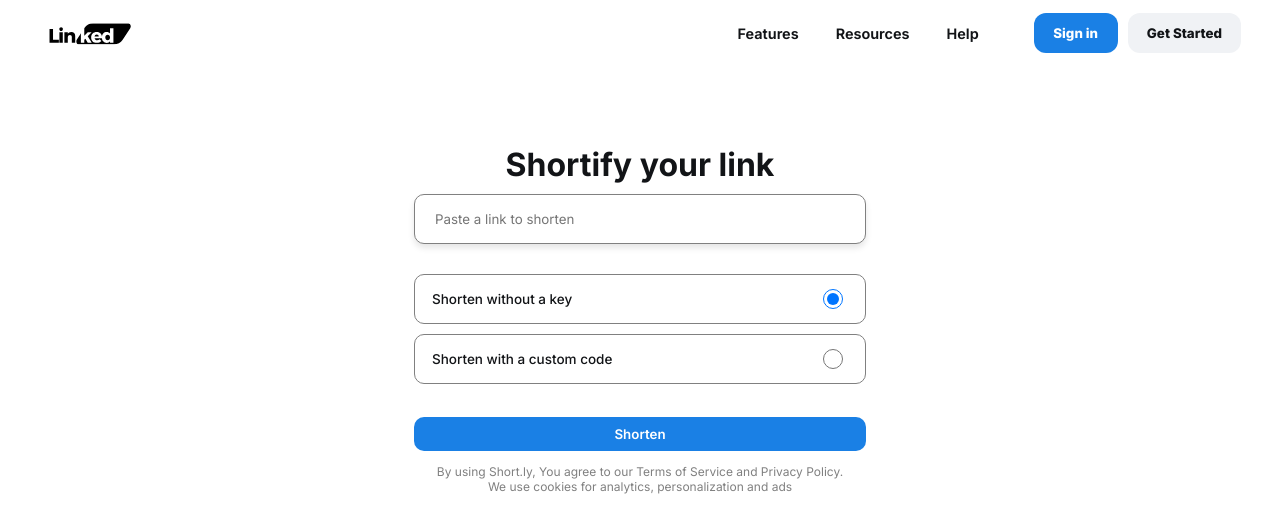
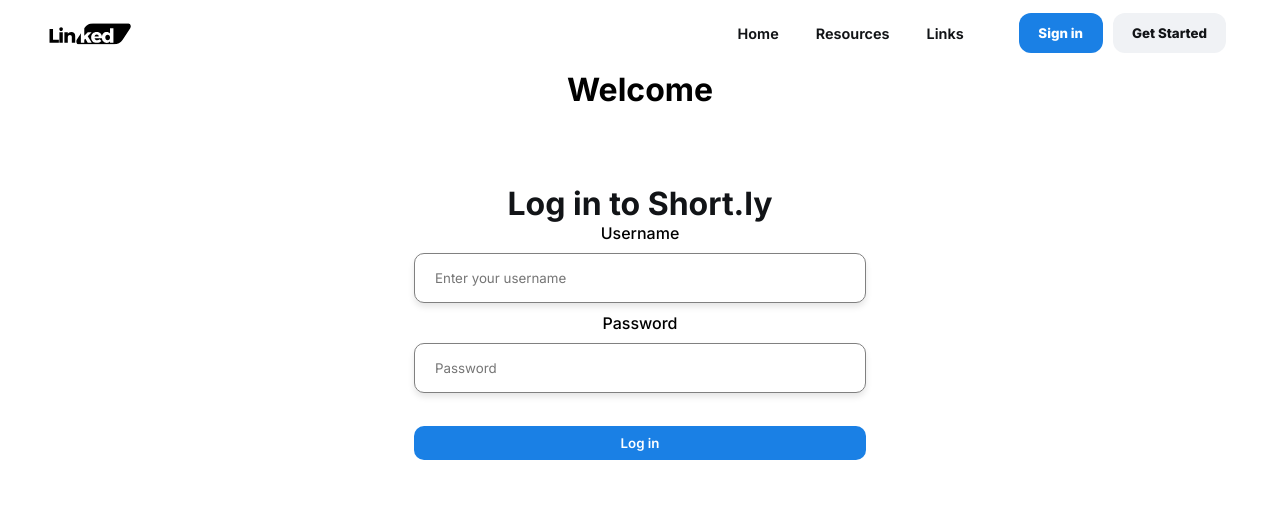
Before and after one commit to Kennysaruni/ls-frontend, a React (Create React App) app: page /login in a window 1280 px wide. Shown: the top 532 px of the page. Built offline with nearby package versions, Linux system fonts and the light colour scheme; no server answers.

Commit message:
Added not found added react router TODO: add user accounts

```diff
--- a/package.json
+++ b/package.json
@@ -11,6 +11,7 @@
     "react": "^18.2.0",
     "react-copy-to-clipboard": "^5.1.0",
     "react-dom": "^18.2.0",
+    "react-router-dom": "^6.22.3",
     "react-scripts": "5.0.1",
     "web-vitals": "^2.1.4"
   },
--- a/src/App.js
+++ b/src/App.js
@@ -2,14 +2,23 @@
 import Links from './components/Links';
 import Form from './components/Form';
 import Navbar from './components/Navbar';
+import Login from './components/Login';
+import { BrowserRouter, Routes, Route } from 'react-router-dom';
+import Notfound from './components/Notfound';
 
 function App() {
   return (
-    <div>
-      <Navbar/>
-      {/* <Links/> */}
-      <Form/>
-    </div>
+    <BrowserRouter>
+      <div>
+        <Navbar />
+        <Routes>
+          <Route path='/' exact element={<Form/>} />
+          <Route path='/links' element={<Links/>} />
+          <Route path='/notfound' element={<Notfound/>} />
+          <Route path='/login' element={<Login/>} />
+        </Routes>
+      </div>
+    </BrowserRouter>
   );
 }
 
--- a/src/components/Links.css
+++ b/src/components/Links.css
@@ -9,6 +9,7 @@
     display: flex;
     align-items: flex-start;
     flex-direction: column;
+    padding-top: -50px;
 }
 
 .title {
--- /dev/null
+++ b/src/components/Login.jsx
@@ -0,0 +1,42 @@
+import React, { useState } from 'react'
+import './Login.css'
+import API_BASE_URL from '../utilities/env'
+
+function Login() {
+    const [username,setUsername] = useState('')
+    const [password,setPassword] = useState('')
+    const [details,setDetails] = useState([])
+
+    function handleLogin(){
+        fetch(`${API_BASE_URL}/login`,{
+            method: 'POST',
+            headers :{
+                'Content-Type':'application/json'
+            },
+            body: JSON.stringify({username,password})
+        })
+        .then(res => res.json())
+        .then(data => setDetails(data))
+    }
+
+    console.log(details)
+  return (
+    <div className='form-container'>
+        <h1>Welcome {details.username}</h1>
+        <h1 className="title">Log in to Short.ly</h1>
+        <form onSubmit={handleLogin} >
+            <div className="input-group">
+            <label htmlFor="username"> Username
+             <input type="text" className='input-block'  placeholder='Enter your username' id='username' onChange={e => setUsername(e.target.value)}/>
+            </label>
+            <label htmlFor="password"> Password
+             <input type="password" className='input-block'  placeholder='Password' id='password' onChange={e => setPassword(e.target.value)} />
+            </label>
+            </div>
+            <button className="submit" type='submit'>Log in</button>
+        </form>
+    </div>
+  )
+}
+
+export default Login
--- a/src/components/Navbar.jsx
+++ b/src/components/Navbar.jsx
@@ -1,6 +1,7 @@
 import React from 'react'
 import './Navbar.css'
 import logo from '../assets/logo 2.svg'
+import { Link } from 'react-router-dom'
 
 function Navbar() {
   return (
@@ -8,13 +9,13 @@
         <img src={logo} alt="logo" className="logo" />
         <div className="nav-items">
           <div className='nav-item'>
-            <a href="">Features</a>
+            <Link to='/'>Home</Link>
             </div>
           <div className='nav-item'>
-            <a href="">Resources</a>
+          <Link to='/notfound'>Resources</Link>
             </div>
           <div className='nav-item'>
-           <a href="">Help</a>
+          <Link to='/links'>Links</Link>
             </div>
             <div className="login">
               <button className="sign-in">Sign in</button>
--- /dev/null
+++ b/src/components/Notfound.css
@@ -0,0 +1,12 @@
+/* Notfound.css */
+.notfound-container {
+    display: flex;
+    flex-direction: column;
+    justify-content: center; /* Center vertically */
+    align-items: center; /* Center horizontally */
+    height: 65vh; /* Set height to viewport height */
+  }
+
+  .notfound {
+    font-size: 2rem; /* Adjust font size as needed */
+  }
--- /dev/null
+++ b/src/components/Notfound.jsx
@@ -0,0 +1,15 @@
+import React from 'react'
+import './Notfound.css'
+
+function Notfound() {
+  return (
+    <div className='notfound-container'>
+        <h1 className="notfound">
+            This page is not yet ready
+        </h1>
+        <p>Coming soon</p>
+    </div>
+  )
+}
+
+export default Notfound
```
Also changed, not shown: src/components/Login.css (added), 1 other file (tests, documents, lock files or other folders).
